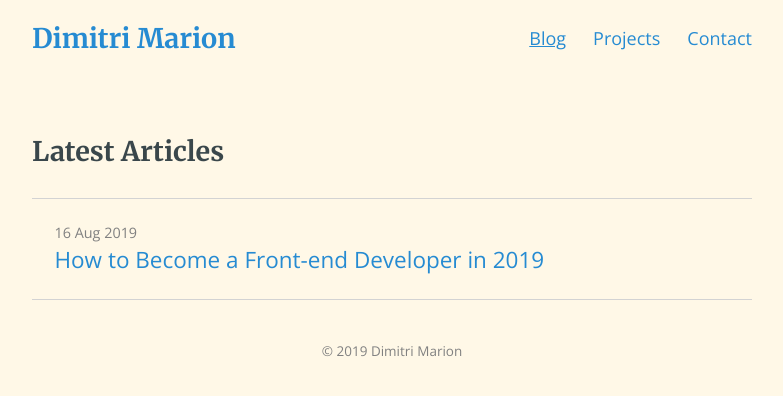
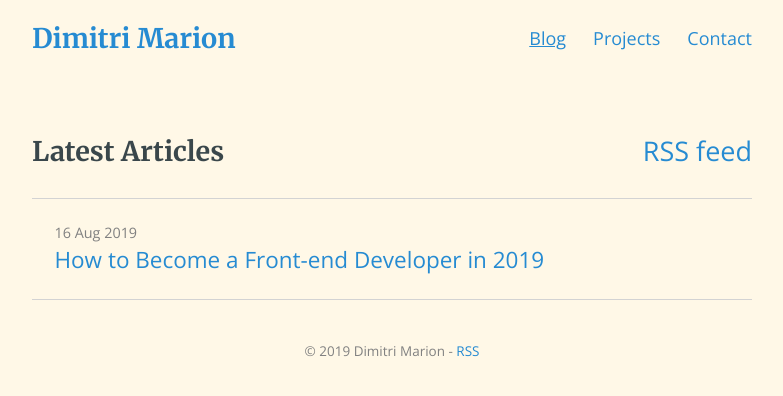
Before and after one commit to dimitrimarion/dimitrimarion.github.io, a Jekyll site: the page built from blog.html, in a window 1280 px wide. Shown: the top 396 px of the page, without its empty margins (248-1031 px from the left). Built offline with Jekyll 4.4.1, drawn with Linux system fonts in a browser that asks for light colours.

Commit message:
add rss and seo

```diff
--- a/Gemfile
+++ b/Gemfile
@@ -1,2 +1,4 @@
 source 'https://rubygems.org'
 gem 'github-pages', group: :jekyll_plugins
+gem 'jekyll-feed'
+gem 'jekyll-seo-tag'
--- a/_config.yml
+++ b/_config.yml
@@ -10,3 +10,20 @@ defaults:
       layout: "default"
 
 excerpt_separator: <!--more-->
+
+plugins:
+  - jekyll-feed
+  - jekyll-seo-tag
+
+description: I'm a freelance Front-end developer and this is my website. I write about web development and share the projects I'm working on.
+url: www.dimitrimarion.com
+author: dimitrimarion
+twitter:
+  username: dimitrimarion
+  card: summary
+social:
+  name: Dimitri Marion
+  links:
+    - https://twitter.com/dimitrimarion
+    - https://github.com/dimitrimarion
+    - https://www.linkedin.com/in/dimitrimarion
--- a/_layouts/default.html
+++ b/_layouts/default.html
@@ -10,6 +10,8 @@
     <link rel="stylesheet" href="/assets/css/reset.css">
     <link rel="stylesheet" href="/assets/css/styles.css">
     <title>{{ page.title }}</title>
+    {% feed_meta %}
+    {% seo %}
 </head>
 
 <body>
@@ -18,6 +20,6 @@
     {{ content }}
 
     <footer>
-        <p>&copy; {{ site.time | date: '%Y' }} Dimitri Marion</p>
+        <p>&copy; {{ site.time | date: '%Y' }} Dimitri Marion - <a href="/feed.xml">RSS</a></p>
     </footer>
 </body>
--- a/assets/css/styles.css
+++ b/assets/css/styles.css
@@ -182,6 +182,18 @@ h2 {
     font-weight: 600;
 }
 
+.articles {
+    display: flex;
+}
+
+.articles > h2 {
+    margin-right: auto;
+}
+
+.articles > a {
+    font-size: 1.5rem;
+}
+
 .article-header {
     text-align: center;
 }
--- a/blog.html
+++ b/blog.html
@@ -1,7 +1,11 @@
 ---
 title: Blog
 ---
-<h2>Latest Articles</h1>
+
+<section class="articles">
+  <h2>Latest Articles</h2>
+  <a href="/feed.xml">RSS feed</a>
+</section>
 
 <main>
   <ul class="article-list">
--- a/index.html
+++ b/index.html
@@ -1,5 +1,5 @@
 ---
-title: Dimitri Marion
+title: Dimitri Marion - Front-end Developer
 ---
 <main class="main">
 
```
Also changed, not shown: Gemfile.lock, favicon.ico (added).
